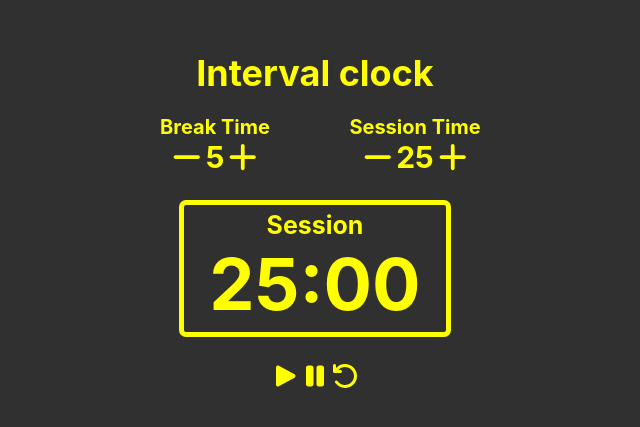
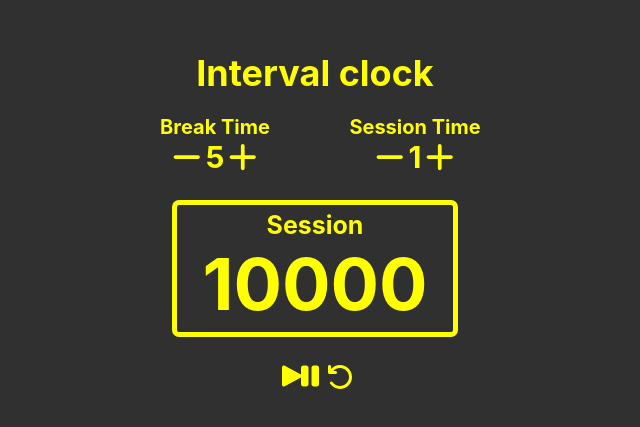
Before and after one commit to cbagby33/25-5-clock, a React (Create React App) app: page / in a window 1280 px wide. Shown: the part 179-606 px from the top of the page, without its empty margins (325-965 px from the left). Built offline with nearby package versions, Linux system fonts and the light colour scheme.

Commit message:
added first iteration of clock countdown in milliseconds

```diff
--- a/src/App.css
+++ b/src/App.css
@@ -49,5 +49,11 @@ body{
   cursor: pointer;
 }
 #controls{
+  display: flex;
+  justify-content: center;
+  align-items: center;
   font-size: 1.5em;
 }
+#pause{
+  margin-left: -11px;
+}
--- a/src/component/Clock.js
+++ b/src/component/Clock.js
@@ -2,33 +2,67 @@
 import React from 'react';
 import TimeController from './TimeController'
 import Controls from './Controls'
+
+let counter = null;
 
 class Clock extends React.Component {
   constructor(props){
     super(props)
     this.state ={
       breakTime: 5,
-      sessionTime:25,
-      currentTimeType: 'Session'
+      sessionTime:1,
+      currentTimeType: 'Session',
+      currentTime: 10000,
+      currentClockState: 'paused'
     }
     this.setTime = this.setTime.bind(this)
     this.changeBreakTime = this.changeBreakTime.bind(this)
     this.changeSessionTime = this.changeSessionTime.bind(this)
+    this.startStopTimer = this.startStopTimer.bind(this)
+
+    console.log(this.props);
   }
   changeBreakTime(change){
     let time = this.state.breakTime+(change)
     if(time >= 1 && time <=60){
       this.setState({
         breakTime:time
-      })
+      });
     }
   }
   changeSessionTime(change){
     let time = this.state.sessionTime+(change)
     if(time >= 1 && time <=60){
       this.setState({
-        sessionTime:time
-      })
+        sessionTime:time,
+        currentTime: time*10000
+      });
+    }
+  }
+  start(){
+    console.log('start');
+    this.setState({
+      currentClockState: 'running'
+    })
+    counter = setInterval(() => {
+        this.setState({
+          currentTime: this.state.currentTime - 100
+        });
+      }, 100)
+  }
+  stop(){
+    console.log('stop');
+
+    this.setState({
+      currentClockState: 'paused'
+    })
+    clearInterval(counter);
+  }
+  startStopTimer(){
+    if(this.state.currentClockState === 'paused'){
+        this.start()
+    } else{
+      this.stop()
     }
   }
   setTime(){
@@ -44,12 +78,16 @@ class Clock extends React.Component {
         </div>
         <div id="timer">
           <p>{this.state.currentTimeType}</p>
-          <div>{this.setTime()}</div>
+          <div>{this.state.currentTime}</div>
         </div>
-        <Controls />
+        <Controls startStopTimer={this.startStopTimer} />
       </div>
     )
   }
 }
 
+Clock.defaultProps = {
+  counter: ''
+}
+
 export default Clock;
--- a/src/component/Controls.js
+++ b/src/component/Controls.js
@@ -13,11 +13,14 @@ class Controls extends React.Component {
   constructor(props){
     super(props)
   }
+
   render(){
     return(
       <div id="controls">
-        <FontAwesomeIcon icon="fa-solid fa-play" />
-        <FontAwesomeIcon icon="fa-solid fa-pause" />
+        <div id="play-pause" onClick={this.props.startStopTimer}>
+            <FontAwesomeIcon icon="fa-solid fa-play" />
+            <FontAwesomeIcon id="pause" icon="fa-solid fa-pause" />
+        </div>
         <FontAwesomeIcon icon="fa-solid fa-arrow-rotate-left" />
       </div>
     )
```
